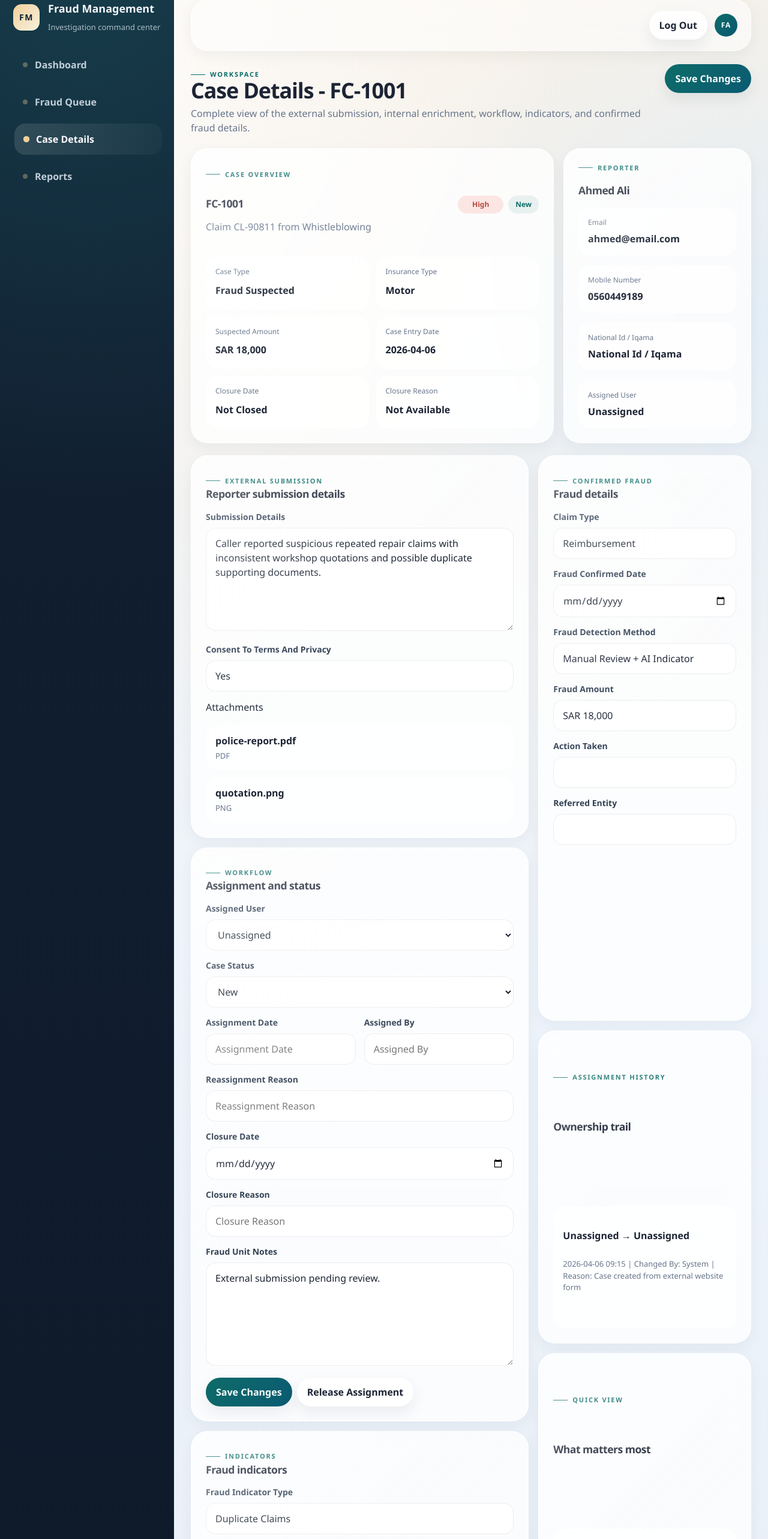
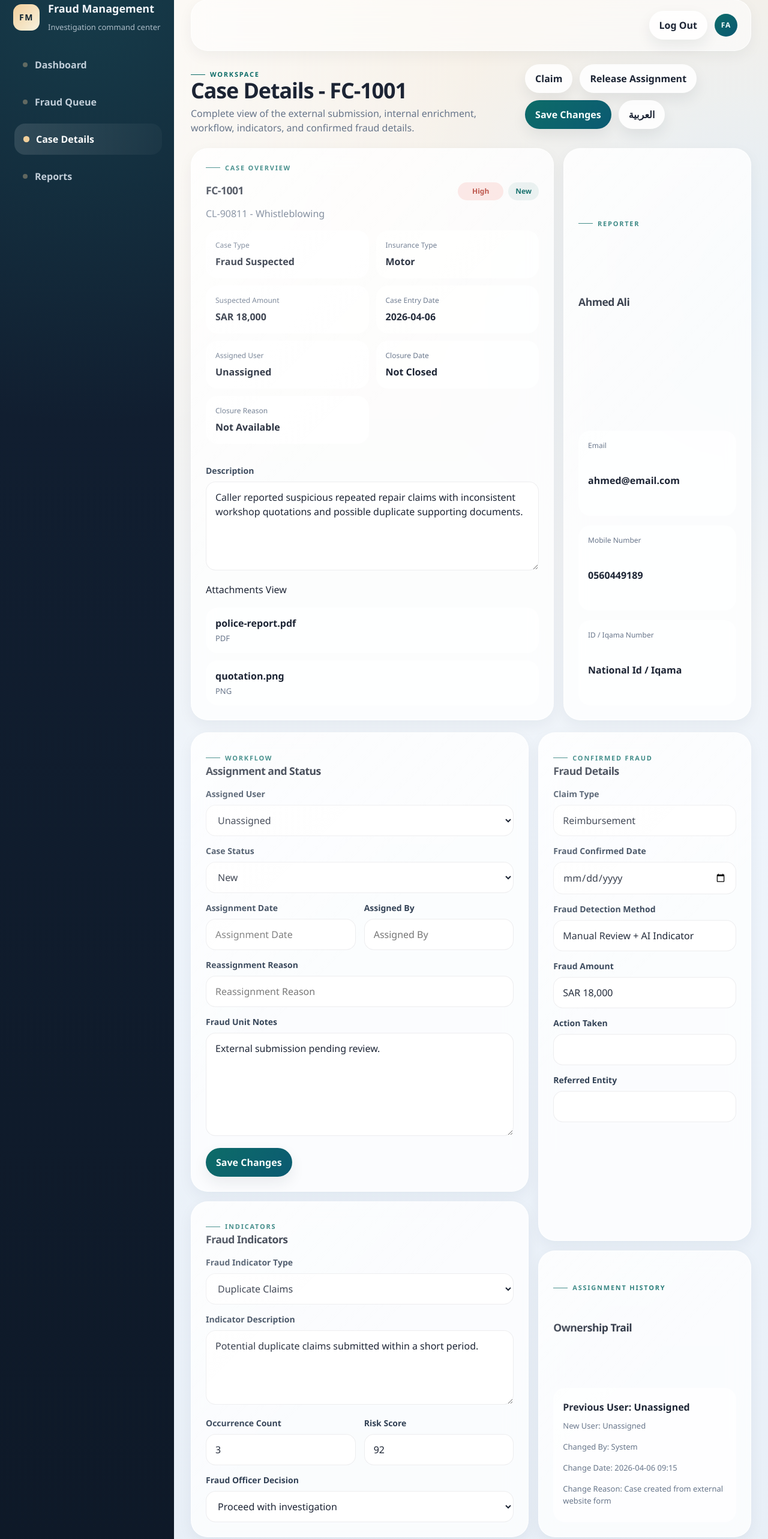
Before and after one commit to ElbahriHeni/fraud-web-complete, a React (Vite) app: page /app/cases/FC-1001 in a window 1280 px wide. Shown: the part 27-2593 px from the top of the page at 60% size. Built offline with nearby package versions, Linux system fonts and the light colour scheme.

Commit message:
Enhance CaseDetailsPage with multilingual support
Refactor CaseDetailsPage to support multiple languages and improve UI elements.

```diff
--- a/src/pages/cases/CaseDetailsPage.tsx
+++ b/src/pages/cases/CaseDetailsPage.tsx
@@ -1,27 +1,239 @@
+import { useMemo, useState } from 'react';
 import { useParams } from 'react-router-dom';
 import PageHeader from '../../components/PageHeader';
 import { fraudCases, users } from '../../data/mockData';
 
+type Language = 'en' | 'ar';
+
+const translations = {
+  en: {
+    pageTitle: 'Case Details',
+    pageSubtitle:
+      'Complete view of the external submission, internal enrichment, workflow, indicators, and confirmed fraud details.',
+    claim: 'Claim',
+    releaseAssignment: 'Release Assignment',
+    saveChanges: 'Save Changes',
+
+    caseOverview: 'Case Overview',
+    reporter: 'Reporter',
+    workflow: 'Workflow',
+    assignmentAndStatus: 'Assignment and Status',
+    indicators: 'Indicators',
+    fraudIndicators: 'Fraud Indicators',
+    confirmedFraud: 'Confirmed Fraud',
+    fraudDetails: 'Fraud Details',
+    assignmentHistory: 'Assignment History',
+    ownershipTrail: 'Ownership Trail',
+
+    caseType: 'Case Type',
+    insuranceType: 'Insurance Type',
+    suspectedAmount: 'Suspected Amount',
+    caseEntryDate: 'Case Entry Date',
+    assignedUser: 'Assigned User',
+    closureDate: 'Closure Date',
+    closureReason: 'Closure Reason',
+    description: 'Description',
+    attachmentsView: 'Attachments View',
+
+    reporterName: 'Reporter Name',
+    email: 'Email',
+    mobileNumber: 'Mobile Number',
+    nationalIdIqama: 'ID / Iqama Number',
+
+    assignmentDate: 'Assignment Date',
+    assignedBy: 'Assigned By',
+    reassignmentReason: 'Reassignment Reason',
+    caseStatus: 'Case Status',
+    fraudUnitNotes: 'Fraud Unit Notes',
+
+    fraudIndicatorType: 'Fraud Indicator Type',
+    indicatorDescription: 'Indicator Description',
+    occurrenceCount: 'Occurrence Count',
+    riskScore: 'Risk Score',
+    fraudOfficerDecision: 'Fraud Officer Decision',
+
+    claimType: 'Claim Type',
+    fraudConfirmedDate: 'Fraud Confirmed Date',
+    fraudDetectionMethod: 'Fraud Detection Method',
+    fraudAmount: 'Fraud Amount',
+    actionTaken: 'Action Taken',
+    referredEntity: 'Referred Entity',
+
+    previousUser: 'Previous User',
+    newUser: 'New User',
+    changedBy: 'Changed By',
+    changeDate: 'Change Date',
+    changeReason: 'Change Reason',
+
+    notClosed: 'Not Closed',
+    notAvailable: 'Not Available',
+    unassigned: 'Unassigned',
+    noAttachments: 'No Attachments',
+    noSupportingFiles: 'No supporting files submitted yet.',
+
+    languageEnglish: 'English',
+    languageArabic: 'العربية',
+
+    indicatorTypeOptions: [
+      'Duplicate Claims',
+      'Billing Pattern Anomaly',
+      'Policy Mismatch',
+      'Incomplete Evidence',
+      'High Value Repetition',
+      'Other',
+    ],
+    officerDecisionOptions: [
+      'Proceed with investigation',
+      'Pending additional information',
+      'Fraud confirmed',
+      'Rejected',
+      'Close case',
+    ],
+
+    statusOptions: [
+      'New',
+      'Under Review',
+      'Under Investigation',
+      'Pending Information',
+      'Fraud Confirmed',
+      'Rejected',
+      'Closed',
+    ],
+  },
+  ar: {
+    pageTitle: 'تفاصيل البلاغ',
+    pageSubtitle:
+      'عرض كامل لبيانات البلاغ الخارجي، والحقول الداخلية، وسير العمل، والمؤشرات، وتفاصيل الاحتيال المؤكد.',
+    claim: 'استلام البلاغ',
+    releaseAssignment: 'إلغاء التعيين',
+    saveChanges: 'حفظ التغييرات',
+
+    caseOverview: 'نظرة عامة على البلاغ',
+    reporter: 'بيانات المُبلّغ',
+    workflow: 'سير العمل',
+    assignmentAndStatus: 'التعيين والحالة',
+    indicators: 'المؤشرات',
+    fraudIndicators: 'مؤشرات الاحتيال',
+    confirmedFraud: 'الاحتيال المؤكد',
+    fraudDetails: 'تفاصيل الاحتيال',
+    assignmentHistory: 'سجل التعيين',
+    ownershipTrail: 'سجل انتقال الملكية',
+
+    caseType: 'نوع البلاغ',
+    insuranceType: 'نوع التأمين',
+    suspectedAmount: 'المبلغ محل الاشتباه',
+    caseEntryDate: 'تاريخ إدخال البلاغ',
+    assignedUser: 'المستخدم المسؤول',
+    closureDate: 'تاريخ الإغلاق',
+    closureReason: 'سبب الإغلاق',
+    description: 'الوصف',
+    attachmentsView: 'عرض المرفقات',
+
+    reporterName: 'اسم المُبلّغ',
+    email: 'البريد الإلكتروني',
+    mobileNumber: 'رقم الجوال',
+    nationalIdIqama: 'رقم الهوية / الإقامة',
+
+    assignmentDate: 'تاريخ التعيين',
+    assignedBy: 'تم التعيين بواسطة',
+    reassignmentReason: 'سبب إعادة التعيين',
+    caseStatus: 'حالة البلاغ',
+    fraudUnitNotes: 'ملاحظات وحدة مكافحة الاحتيال',
+
+    fraudIndicatorType: 'نوع مؤشر الاحتيال',
+    indicatorDescription: 'وصف المؤشر',
+    occurrenceCount: 'عدد مرات التكرار',
+    riskScore: 'درجة الخطورة',
+    fraudOfficerDecision: 'قرار موظف وحدة مكافحة الاحتيال',
+
+    claimType: 'نوع المطالبة',
+    fraudConfirmedDate: 'تاريخ ثبوت الاحتيال',
+    fraudDetectionMethod: 'آلية اكتشاف الاحتيال',
+    fraudAmount: 'المبلغ المرتبط بالاحتيال',
+    actionTaken: 'الإجراء المتخذ',
+    referredEntity: 'الجهة المحالة لها',
+
+    previousUser: 'المستخدم السابق',
+    newUser: 'المستخدم الجديد',
+    changedBy: 'تم التغيير بواسطة',
+    changeDate: 'تاريخ التغيير',
+    changeReason: 'سبب التغيير',
+
+    notClosed: 'غير مغلق',
+    notAvailable: 'غير متوفر',
+    unassigned: 'غير معيّن',
+    noAttachments: 'لا توجد مرفقات',
+    noSupportingFiles: 'لا توجد ملفات داعمة مرفقة حتى الآن.',
+
+    languageEnglish: 'English',
+    languageArabic: 'العربية',
+
+    indicatorTypeOptions: [
+      'مطالبات مكررة',
+      'شذوذ في نمط الفوترة',
+      'عدم تطابق الوثيقة',
+      'أدلة غير مكتملة',
+      'تكرار مبالغ عالية',
+      'أخرى',
+    ],
+    officerDecisionOptions: [
+      'المتابعة والتحقيق',
+      'بانتظار معلومات إضافية',
+      'تم تأكيد الاحتيال',
+      'مرفوض',
+      'إغلاق البلاغ',
+    ],
+
+    statusOptions: [
+      'جديد',
+      'قيد المراجعة',
+      'قيد التحقيق',
+      'بانتظار معلومات',
+      'تم تأكيد الاحتيال',
+      'مرفوض',
+      'مغلق',
+    ],
+  },
+};
+
 export default function CaseDetailsPage() {
   const { caseId } = useParams();
   const item = fraudCases.find((entry) => entry.id === caseId) ?? fraudCases[0];
+  const [language, setLanguage] = useState<Language>('en');
+
+  const t = useMemo(() => translations[language], [language]);
+  const isArabic = language === 'ar';
 
   return (
-    <div>
+    <div dir={isArabic ? 'rtl' : 'ltr'}>
       <PageHeader
-        title={`Case Details - ${item.id}`}
-        subtitle="Complete view of the external submission, internal enrichment, workflow, indicators, and confirmed fraud details."
-        action={<button className="btn primary">Save Changes</button>}
+        title={`${t.pageTitle} - ${item.id}`}
+        subtitle={t.pageSubtitle}
+        action={
+          <div className="actions-inline" style={{ gap: 12 }}>
+            <button className="btn">{t.claim}</button>
+            <button className="btn">{t.releaseAssignment}</button>
+            <button className="btn primary">{t.saveChanges}</button>
+            <button
+              className="btn"
+              type="button"
+              onClick={() => setLanguage(language === 'en' ? 'ar' : 'en')}
+            >
+              {language === 'en' ? t.languageArabic : t.languageEnglish}
+            </button>
+          </div>
+        }
       />
 
       <section className="case-overview-grid">
         <div className="card case-overview-card">
-          <span className="eyebrow">Case Overview</span>
+          <span className="eyebrow">{t.caseOverview}</span>
+
           <div className="case-overview-top">
             <div>
               <h3>{item.id}</h3>
               <p className="muted">
-                Claim {item.claimId} from {item.caseSource}
+                {item.claimId} - {item.caseSource}
               </p>
             </div>
             <div className="actions-inline">
@@ -32,51 +244,77 @@ export default function CaseDetailsPage() {
 
           <div className="case-metric-grid">
             <div className="case-metric">
-              <span className="muted small">Case Type</span>
+              <span className="muted small">{t.caseType}</span>
               <strong>{item.caseType}</strong>
             </div>
             <div className="case-metric">
-              <span className="muted small">Insurance Type</span>
+              <span className="muted small">{t.insuranceType}</span>
               <strong>{item.insuranceType}</strong>
             </div>
             <div className="case-metric">
-              <span className="muted small">Suspected Amount</span>
+              <span className="muted small">{t.suspectedAmount}</span>
               <strong>{item.suspectedAmount}</strong>
             </div>
             <div className="case-metric">
-              <span className="muted small">Case Entry Date</span>
+              <span className="muted small">{t.caseEntryDate}</span>
               <strong>{item.caseEntryDate}</strong>
             </div>
             <div className="case-metric">
-              <span className="muted small">Closure Date</span>
-              <strong>{item.closureDate || 'Not Closed'}</strong>
+              <span className="muted small">{t.assignedUser}</span>
+              <strong>{item.assignedUser ?? t.unassigned}</strong>
             </div>
             <div className="case-metric">
-              <span className="muted small">Closure Reason</span>
-              <strong>{item.closureReason || 'Not Available'}</strong>
+              <span className="muted small">{t.closureDate}</span>
+              <strong>{item.closureDate || t.notClosed}</strong>
+            </div>
+            <div className="case-metric">
+              <span className="muted small">{t.closureReason}</span>
+              <strong>{item.closureReason || t.notAvailable}</strong>
+            </div>
+          </div>
+
+          <div className="form-grid single top-gap">
+            <label>
+              <span>{t.description}</span>
+              <textarea defaultValue={item.submissionDetails} rows={5} />
+            </label>
+
+            <div>
+              <span>{t.attachmentsView}</span>
+              <div className="activity-list top-gap">
+                {item.attachments.length > 0 ? (
+                  item.attachments.map((attachment) => (
+                    <div className="activity-item" key={attachment.id}>
+                      <strong>{attachment.fileName}</strong>
+                      <span>{attachment.fileType}</span>
+                    </div>
+                  ))
+                ) : (
+                  <div className="activity-item">
+                    <strong>{t.noAttachments}</strong>
+                    <span>{t.noSupportingFiles}</span>
+                  </div>
+                )}
+              </div>
             </div>
           </div>
         </div>
 
         <div className="card case-contact-card">
-          <span className="eyebrow">Reporter</span>
+          <span className="eyebrow">{t.reporter}</span>
           <h3>{item.reporterName}</h3>
           <div className="case-contact-list">
             <div>
-              <span className="muted small">Email</span>
+              <span className="muted small">{t.email}</span>
               <strong>{item.reporterEmail}</strong>
             </div>
             <div>
-              <span className="muted small">Mobile Number</span>
+              <span className="muted small">{t.mobileNumber}</span>
               <strong>{item.reporterMobile}</strong>
             </div>
             <div>
-              <span className="muted small">National Id / Iqama</span>
+              <span className="muted small">{t.nationalIdIqama}</span>
               <strong>{item.nationalIdOrIqama}</strong>
-            </div>
-            <div>
-              <span className="muted small">Assigned User</span>
-              <strong>{item.assignedUser ?? 'Unassigned'}</strong>
             </div>
           </div>
         </div>
@@ -85,48 +323,14 @@ export default function CaseDetailsPage() {
       <section className="case-main-grid">
         <div className="case-main-column">
           <div className="card">
-            <span className="eyebrow">External Submission</span>
-            <h3>Reporter submission details</h3>
+            <span className="eyebrow">{t.workflow}</span>
+            <h3>{t.assignmentAndStatus}</h3>
+
             <div className="form-grid single">
               <label>
-                <span>Submission Details</span>
-                <textarea defaultValue={item.submissionDetails} rows={6} />
-              </label>
-
-              <label>
-                <span>Consent To Terms And Privacy</span>
-                <input defaultValue={item.consentToTermsAndPrivacy ? 'Yes' : 'No'} readOnly />
-              </label>
-
-              <div>
-                <span>Attachments</span>
-                <div className="activity-list top-gap">
-                  {item.attachments.length > 0 ? (
-                    item.attachments.map((attachment) => (
-                      <div className="activity-item" key={attachment.id}>
-                        <strong>{attachment.fileName}</strong>
-                        <span>{attachment.fileType}</span>
-                      </div>
-                    ))
-                  ) : (
-                    <div className="activity-item">
-                      <strong>No Attachments</strong>
-                      <span>No supporting files submitted yet.</span>
-                    </div>
-                  )}
-                </div>
-              </div>
-            </div>
-          </div>
-
-          <div className="card">
-            <span className="eyebrow">Workflow</span>
-            <h3>Assignment and status</h3>
-            <div className="form-grid single">
-              <label>
-                <span>Assigned User</span>
+                <span>{t.assignedUser}</span>
                 <select defaultValue={item.assignedUser ?? ''}>
-                  <option value="">Unassigned</option>
+                  <option value="">{t.unassigned}</option>
                   {users
                     .filter((u) => u.role === 'Fraud Team Member')
                     .map((u) => (
@@ -136,89 +340,78 @@ export default function CaseDetailsPage() {
               </label>
 
               <label>
-                <span>Case Status</span>
+                <span>{t.caseStatus}</span>
                 <select defaultValue={item.caseStatus}>
-                  <option>New</option>
-                  <option>Under Review</option>
-                  <option>Under Investigation</option>
-                  <option>Pending Information</option>
-                  <option>Fraud Confirmed</option>
-                  <option>Rejected</option>
-                  <option>Closed</option>
+                  {t.statusOptions.map((status) => (
+                    <option key={status}>{status}</option>
+                  ))}
                 </select>
               </label>
 
               <div className="two-col-form form-grid">
                 <label>
-                  <span>Assignment Date</span>
-                  <input defaultValue={item.assignmentDate} placeholder="Assignment Date" />
+                  <span>{t.assignmentDate}</span>
+                  <input defaultValue={item.assignmentDate} placeholder={t.assignmentDate} />
                 </label>
                 <label>
-                  <span>Assigned By</span>
-                  <input defaultValue={item.assignedBy} placeholder="Assigned By" />
+                  <span>{t.assignedBy}</span>
+                  <input defaultValue={item.assignedBy} placeholder={t.assignedBy} />
                 </label>
               </div>
 
               <label>
-                <span>Reassignment Reason</span>
-                <input defaultValue={item.reassignmentReason} placeholder="Reassignment Reason" />
+                <span>{t.reassignmentReason}</span>
+                <input defaultValue={item.reassignmentReason} placeholder={t.reassignmentReason} />
               </label>
 
               <label>
-                <span>Closure Date</span>
-                <input type="date" defaultValue={item.closureDate} />
-              </label>
-
-              <label>
-                <span>Closure Reason</span>
-                <input defaultValue={item.closureReason} placeholder="Closure Reason" />
-              </label>
-
-              <label>
-                <span>Fraud Unit Notes</span>
+                <span>{t.fraudUnitNotes}</span>
                 <textarea defaultValue={item.fraudUnitNotes} rows={6} />
               </label>
 
               <div className="actions-inline">
-                <button className="btn primary">Save Changes</button>
-                <button className="btn">Release Assignment</button>
+                <button className="btn primary">{t.saveChanges}</button>
               </div>
             </div>
           </div>
 
           <div className="card">
-            <span className="eyebrow">Indicators</span>
-            <h3>Fraud indicators</h3>
+            <span className="eyebrow">{t.indicators}</span>
+            <h3>{t.fraudIndicators}</h3>
+
             <div className="form-grid single">
               <label>
-                <span>Fraud Indicator Type</span>
-                <input defaultValue={item.fraudIndicator.fraudIndicatorType} />
+                <span>{t.fraudIndicatorType}</span>
+                <select defaultValue={item.fraudIndicator.fraudIndicatorType}>
+                  {t.indicatorTypeOptions.map((option) => (
+                    <option key={option}>{option}</option>
+                  ))}
+                </select>
               </label>
 
               <label>
-                <span>Indicator Description</span>
+                <span>{t.indicatorDescription}</span>
                 <textarea rows={4} defaultValue={item.fraudIndicator.indicatorDescription} />
               </label>
 
               <div className="two-col-form form-grid">
                 <label>
-                  <span>Occurrence Count</span>
+                  <span>{t.occurrenceCount}</span>
                   <input defaultValue={String(item.fraudIndicator.occurrenceCount)} />
                 </label>
                 <label>
-                  <span>Risk Score</span>
+                  <span>{t.riskScore}</span>
                   <input defaultValue={String(item.fraudIndicator.riskScore)} />
                 </label>
               </div>
 
               <label>
-                <span>System Recommendation</span>
-                <input defaultValue={item.fraudIndicator.systemRecommendation} />
-              </label>
-
-              <label>
-                <span>Fraud Officer Decision</span>
-                <input defaultValue={item.fraudIndicator.fraudOfficerDecision} />
+                <span>{t.fraudOfficerDecision}</span>
+                <select defaultValue={item.fraudIndicator.fraudOfficerDecision}>
+                  {t.officerDecisionOptions.map((option) => (
+                    <option key={option}>{option}</option>
+                  ))}
+                </select>
               </label>
             </div>
           </div>
@@ -226,75 +419,61 @@ export default function CaseDetailsPage() {
 
         <div className="case-side-column">
           <div className="card">
-            <span className="eyebrow">Confirmed Fraud</span>
-            <h3>Fraud details</h3>
+            <span className="eyebrow">{t.confirmedFraud}</span>
+            <h3>{t.fraudDetails}</h3>
+
             <div className="form-grid single">
               <label>
-                <span>Claim Type</span>
+                <span>{t.claimType}</span>
                 <input defaultValue={item.claimType} />
               </label>
               <label>
-                <span>Fraud Confirmed Date</span>
+                <span>{t.fraudConfirmedDate}</span>
                 <input type="date" defaultValue={item.fraudConfirmedDate} />
               </label>
               <label>
-                <span>Fraud Detection Method</span>
+                <span>{t.fraudDetectionMethod}</span>
                 <input defaultValue={item.fraudDetectionMethod} />
               </label>
               <label>
-                <span>Fraud Amount</span>
+                <span>{t.fraudAmount}</span>
                 <input defaultValue={item.fraudAmount} />
               </label>
               <label>
-                <span>Action Taken</span>
+                <span>{t.actionTaken}</span>
                 <input defaultValue={item.actionTaken} />
               </label>
               <label>
-                <span>Referred Entity</span>
+                <span>{t.referredEntity}</span>
                 <input defaultValue={item.referredEntity} />
               </label>
             </div>
           </div>
 
           <div className="card case-quick-notes">
-            <span className="eyebrow">Assignment History</span>
-            <h3>Ownership trail</h3>
+            <span className="eyebrow">{t.assignmentHistory}</span>
+            <h3>{t.ownershipTrail}</h3>
+
             <div className="activity-list">
               {item.assignmentHistory.map((entry, index) => (
                 <div className="activity-item" key={`${entry.changeDate}-${index}`}>
                   <strong>
-                    {entry.previousUser ?? 'Unassigned'} → {entry.newUser ?? 'Unassigned'}
+                    {t.previousUser}: {entry.previousUser ?? t.unassigned}
                   </strong>
                   <span>
-                    {entry.changeDate} | Changed By: {entry.changedBy} | Reason: {entry.changeReason}
+                    {t.newUser}: {entry.newUser ?? t.unassigned}
+                  </span>
+                  <span>
+                    {t.changedBy}: {entry.changedBy}
+                  </span>
+                  <span>
+                    {t.changeDate}: {entry.changeDate}
+                  </span>
+                  <span>
+                    {t.changeReason}: {entry.changeReason}
                   </span>
                 </div>
               ))}
-            </div>
-          </div>
-
-          <div className="card case-quick-notes">
-            <span className="eyebrow">Quick View</span>
-            <h3>What matters most</h3>
-            <div className="activity-list">
-              <div className="activity-item">
-                <strong>Priority</strong>
-                <span>{item.priorityLevel} priority case requiring active follow-up.</span>
-              </div>
-              <div className="activity-item">
-                <strong>Reporter</strong>
-                <span>
-                  {item.reporterName} submitted this case through {item.caseSource}.
-                </span>
-              </div>
-              <div className="activity-item">
-                <strong>Exposure</strong>
-                <span>{item.suspectedAmount} currently marked as suspected amount.</span>
-              </div>
-              <div className="activity-item">
-                <strong>Closure</strong>
-                <span>{item.closureReason || 'Case still open and under active handling.'}</span>
-              </div>
             </div>
           </div>
         </div>
```
